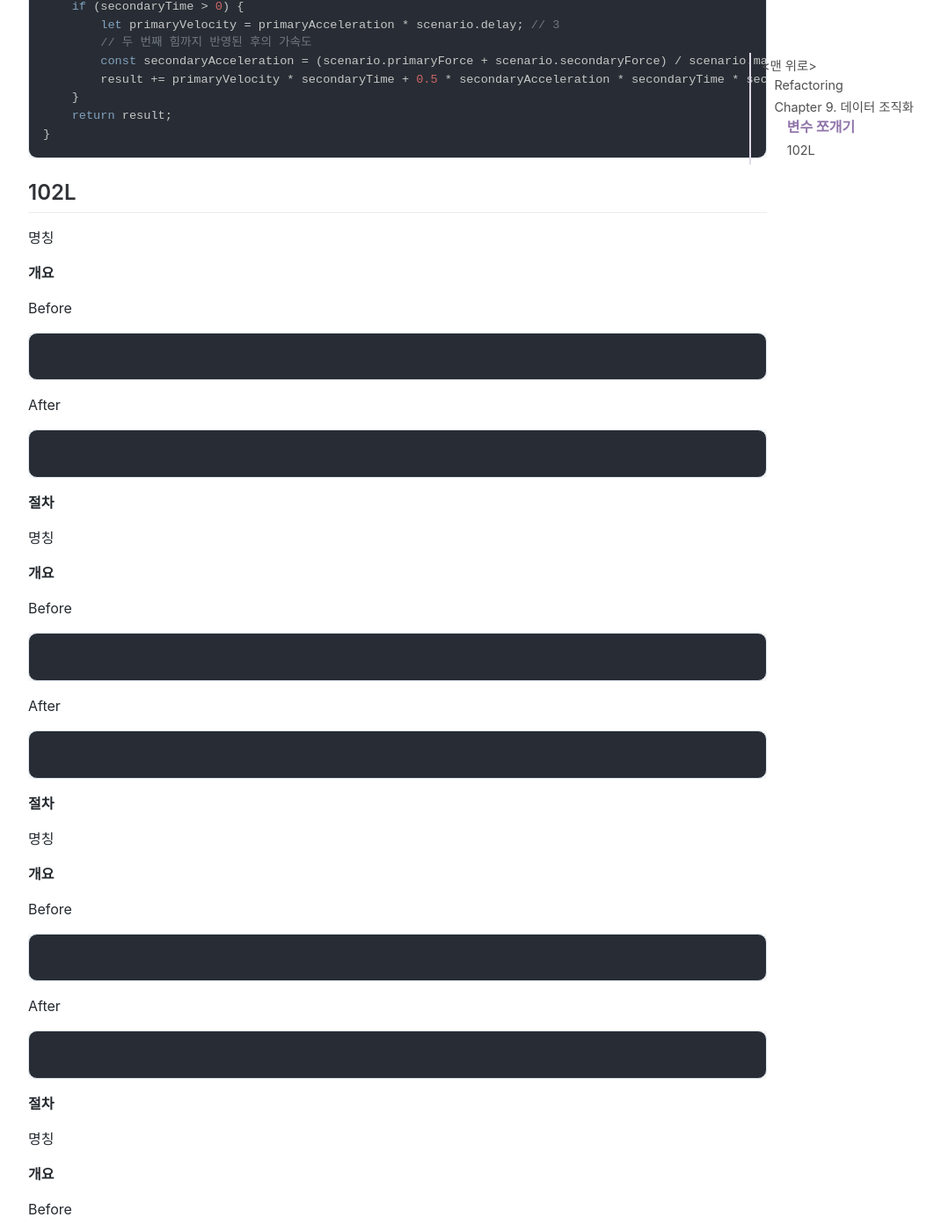
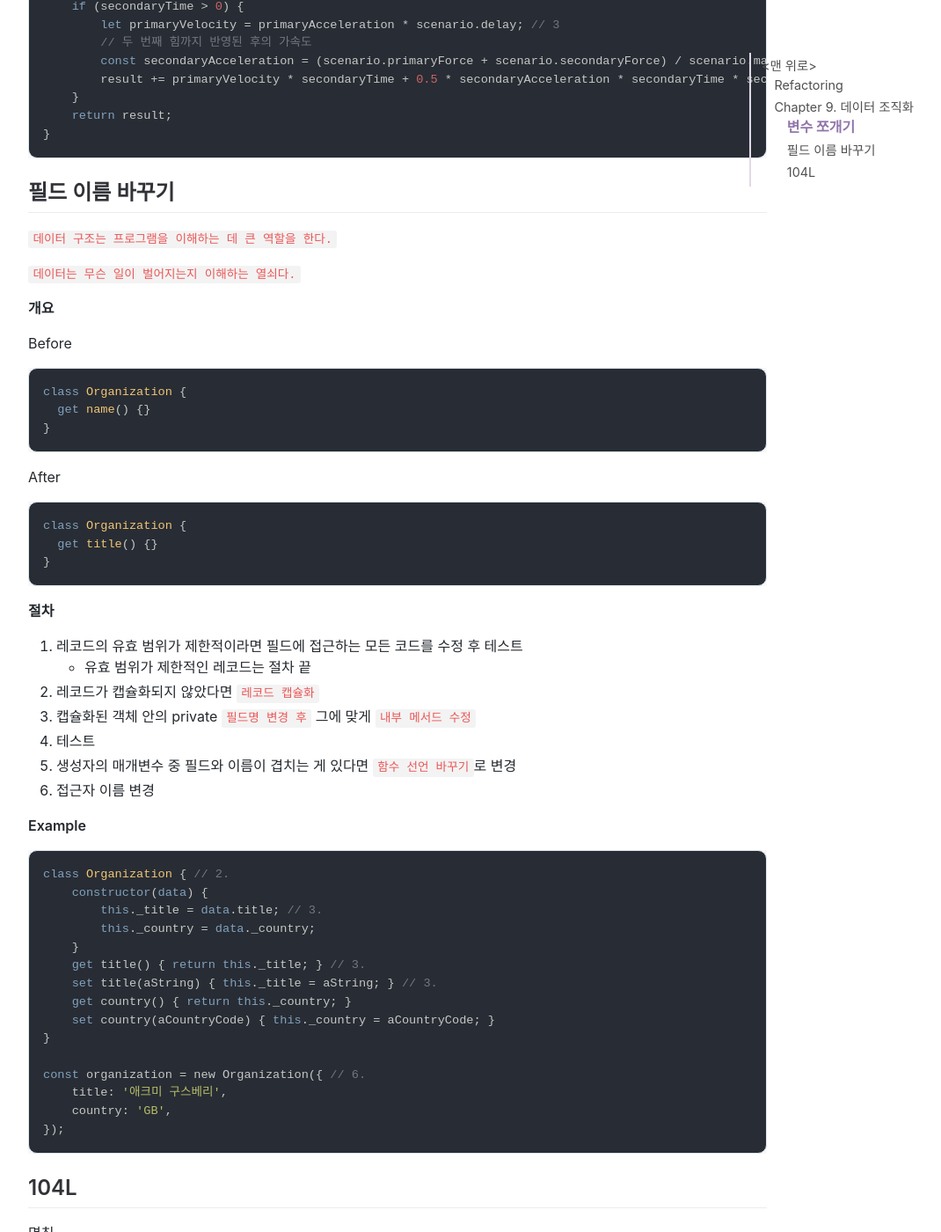
Before and after one commit to jihunparkme/jihunparkme.github.io, a Jekyll site: the page built from _posts/2021-11-26-Refactoring-09.md, in a window 1280 px wide and 1400 px high, scrolled down 1838 px. Shown: the whole window at 88% size, without its empty margins (188-1258 px from the left). Built offline with Jekyll 4.4.1, drawn with Linux system fonts in a browser that asks for light colours; nearby versions of some CDN libraries; comment, search, counter and statistics services are not loaded; some of the changed text lies outside the part shown.

Commit message:
[Refactoring] 필드 이름 바꾸기

````diff
--- a/_posts/2021-11-26-Refactoring-09.md
+++ b/_posts/2021-11-26-Refactoring-09.md
@@ -69,7 +69,61 @@ function distanceTravelled(scenario, time) {
 }
 ```
 
-## 102L
+## 필드 이름 바꾸기
+
+`데이터 구조는 프로그램을 이해하는 데 큰 역할을 한다.`
+
+`데이터는 무슨 일이 벌어지는지 이해하는 열쇠다.`
+
+**개요**
+
+Before
+
+```javascript
+class Organization {
+  get name() {}
+}
+```
+
+After
+
+```javascript
+class Organization {
+  get title() {}
+}
+```
+
+**절차**
+
+1. 레코드의 유효 범위가 제한적이라면 필드에 접근하는 모든 코드를 수정 후 테스트
+   - 유효 범위가 제한적인 레코드는 절차 끝
+2. 레코드가 캡슐화되지 않았다면 `레코드 캡슐화`
+3. 캡슐화된 객체 안의 private `필드명 변경 후` 그에 맞게 `내부 메서드 수정`
+4. 테스트
+5. 생성자의 매개변수 중 필드와 이름이 겹치는 게 있다면 `함수 선언 바꾸기`로 변경
+6. 접근자 이름 변경
+
+**Example**
+
+```javascript
+class Organization { // 2.
+    constructor(data) {
+        this._title = data.title; // 3.
+        this._country = data._country;
+    }
+    get title() { return this._title; } // 3.
+    set title(aString) { this._title = aString; } // 3.
+    get country() { return this._country; }
+    set country(aCountryCode) { this._country = aCountryCode; }
+}
+
+const organization = new Organization({ // 6.
+    title: '애크미 구스베리',
+    country: 'GB',
+});
+```
+
+## 104L
 
 명칭
 
@@ -124,21 +178,3 @@ After
 ```
 
 **절차**
-
-명칭
-
-**개요**
-
-Before
-
-```javascript
-
-```
-
-After
-
-```javascript
-
-```
-
-**절차**
````
